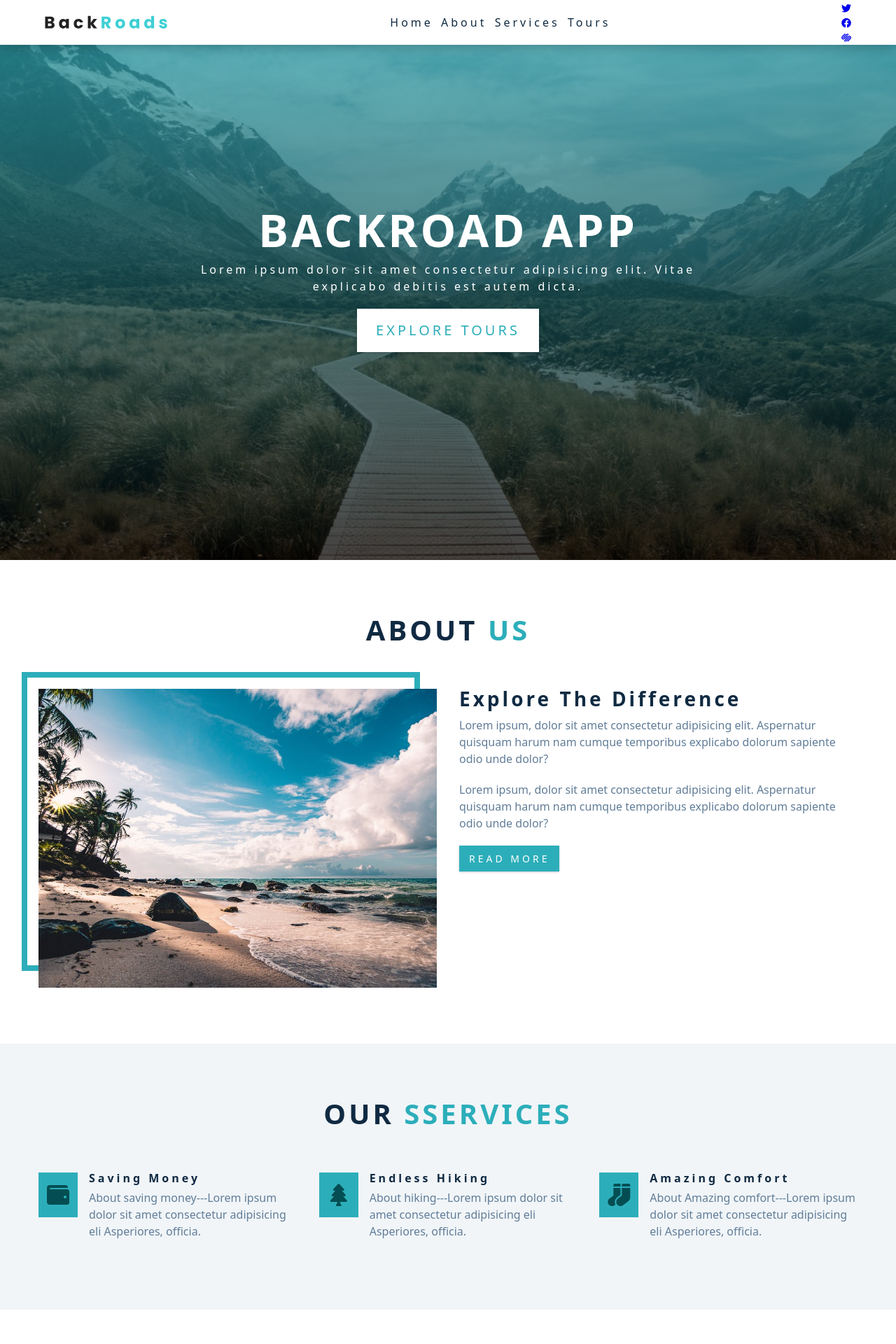
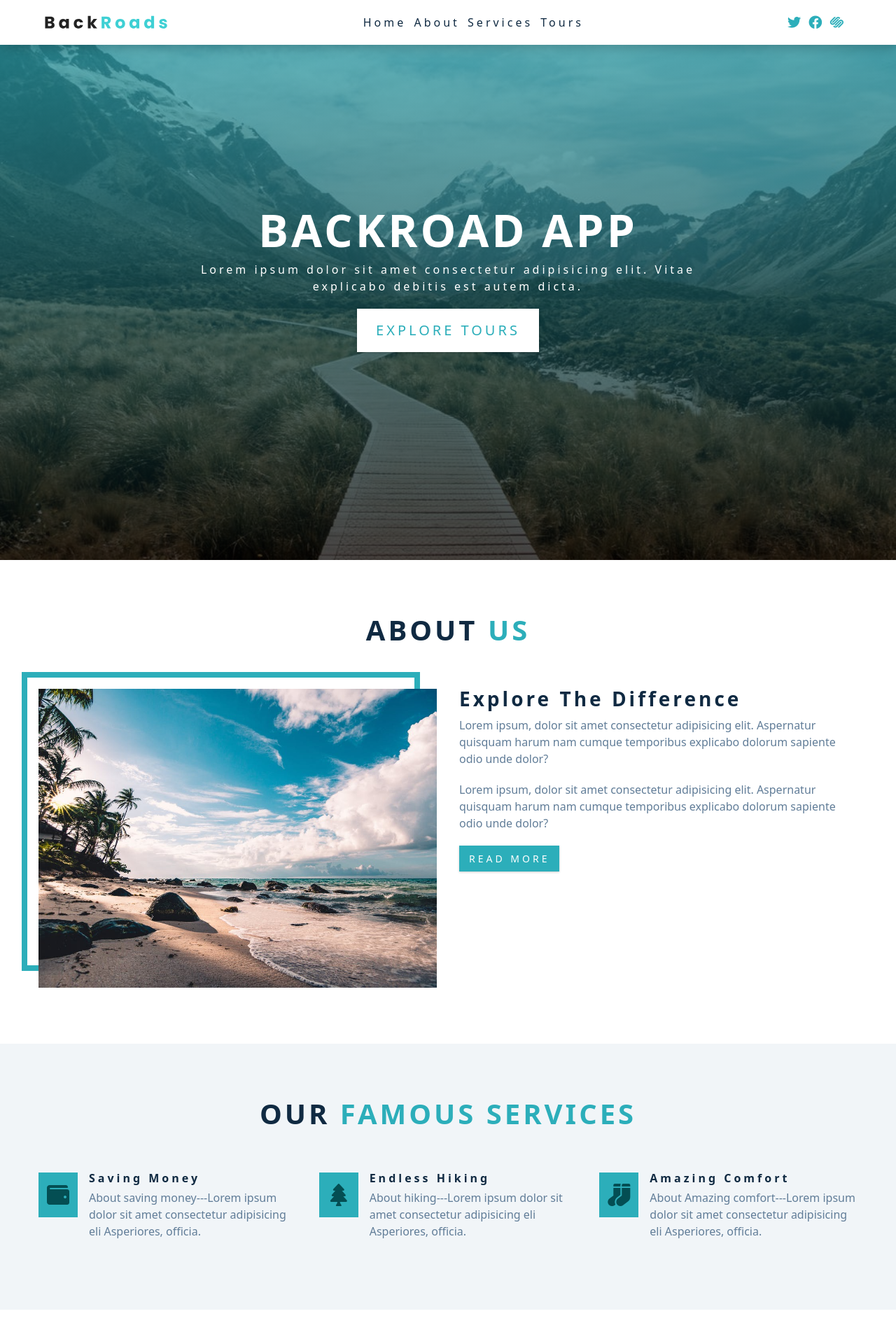
Before and after one commit to vaishalipawar03/temp-mybackroads-app, a React (Create React App) app: page / in a window 1280 px wide. Shown: the top 1920 px of the page at 70% size. Built offline with nearby package versions, Linux system fonts and the light colour scheme.

Commit message:
edite data

```diff
--- a/src/Components/Navbar.js
+++ b/src/Components/Navbar.js
@@ -16,7 +16,7 @@
         </button>
       </div>
       <PageLink parentClass="nav-links" itemClass="nav-link"/>
-      <SocialLink parentClass="nav-icon" itemClass="nav-icon"/>
+      <SocialLink parentClass="nav-icons" itemClass="nav-icon"/>
 
 
       {/* <ul className="nav-icons">
--- a/src/Components/Services.js
+++ b/src/Components/Services.js
@@ -6,7 +6,7 @@
 const Services = () => {
   return (
     <section className="section services" id="services">
-      <Title  title='Our' subtitle='SServices'/>
+      <Title  title='Our' subtitle=' Famous Services'/>
       <Service/>
 
     {/* <div className="section-center services-center">
```
